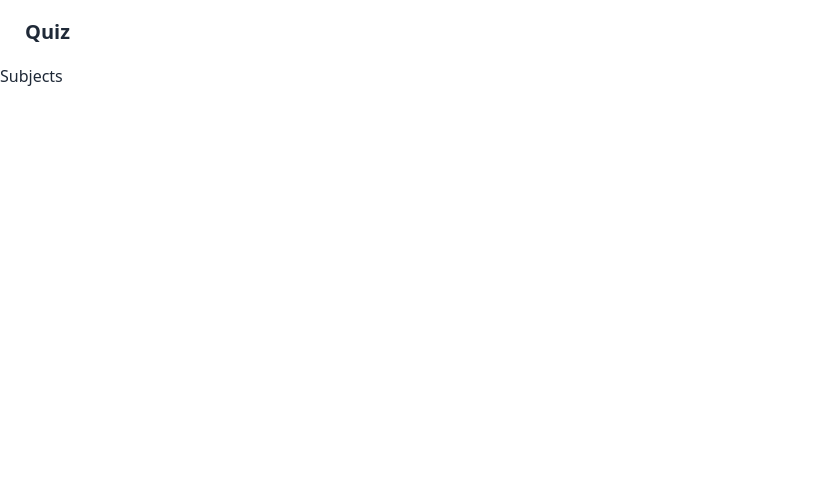
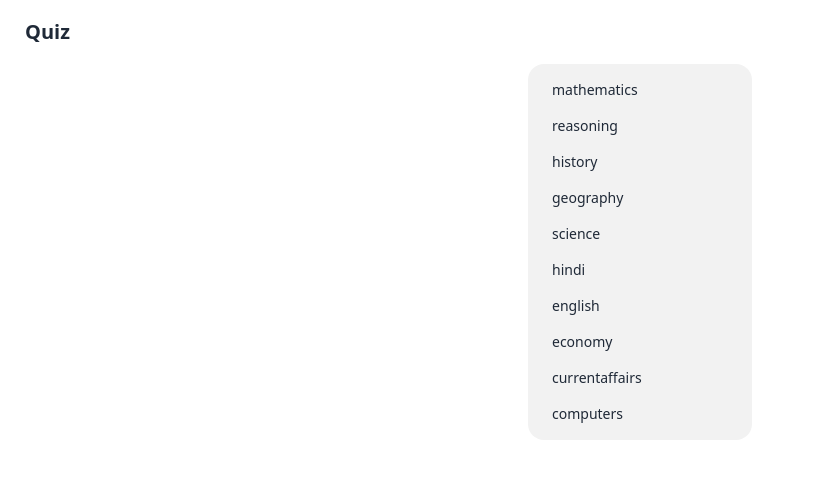
Before and after one commit to Upendrasahu99/prep-sathi-app, a React (Vite) app: page /subjects in a window 1280 px wide. Shown: the top 478 px of the page, without its empty margins (0-815 px from the left). Built offline with nearby package versions, Linux system fonts and the light colour scheme.

Commit message:
Add subject list in subjects page

```diff
--- a/src/pages/Subjects.tsx
+++ b/src/pages/Subjects.tsx
@@ -1,8 +1,28 @@
 import React from 'react'
+import { Link } from 'react-router-dom';
 
 const Subjects = () => {
+  const subjects = [
+    "mathematics",
+    "reasoning",
+    "history",
+    "geography",
+    "science",
+    "hindi",
+    "english",
+    "economy",
+    "currentaffairs",
+    "computers"
+  ];
+
   return (
-    <div>Subjects</div>
+    <ul className="menu menu-md bg-base-200 rounded-box w-56 mx-auto">
+      {
+        subjects.map((subject, index)=>
+            <li key={index}><Link to={`/subjects/${subject}`}>{subject}</Link></li>
+        )
+      }
+    </ul>
   )
 }
 
```
